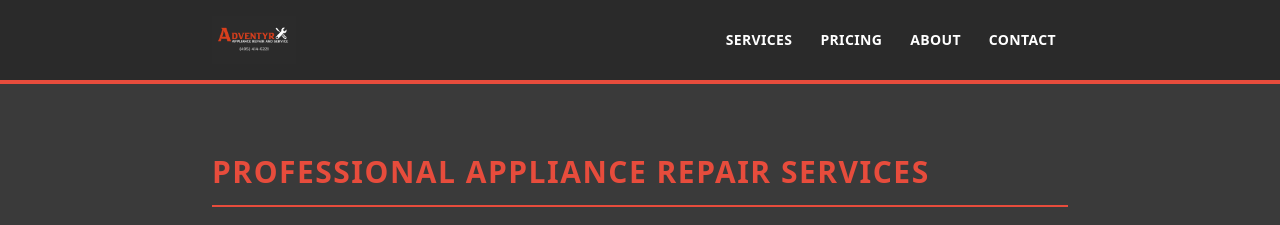
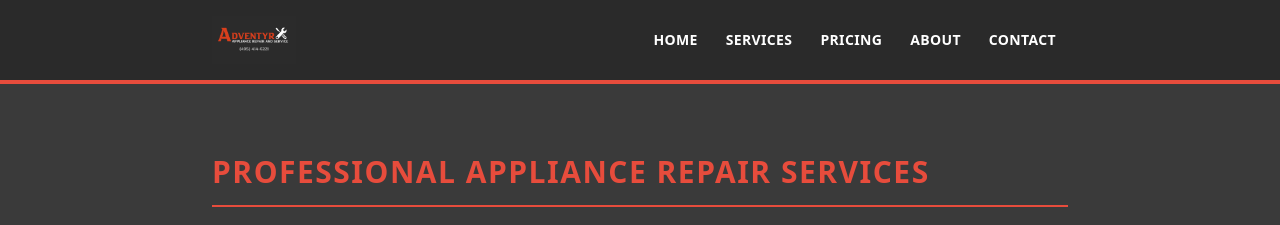
Before and after one commit to DefinitelyNotAnOrca/definitelynotanorca.github.io, a Jekyll site: the page built from index.md, in a window 1280 px wide. Shown: the top 225 px of the page. Built offline with Jekyll 4.4.1, drawn with Linux system fonts in a browser that asks for light colours; nearby versions of some CDN libraries.

Commit message:
Update header.html

```diff
--- a/_includes/header.html
+++ b/_includes/header.html
@@ -7,10 +7,11 @@
     </div>
 
     <nav class="flex items-center space-x-1 flex-wrap">
-      <a class="text-white font-semibold px-3 py-2 rounded transition-all duration-300 uppercase text-xs sm:text-sm tracking-wide hover:bg-adventyr-orange whitespace-nowrap" href="{{ '/services' | relative_url }}">Services</a>
-      <a class="text-white font-semibold px-3 py-2 rounded transition-all duration-300 uppercase text-xs sm:text-sm tracking-wide hover:bg-adventyr-orange whitespace-nowrap" href="{{ '/pricing' | relative_url }}">Pricing</a>
-      <a class="text-white font-semibold px-3 py-2 rounded transition-all duration-300 uppercase text-xs sm:text-sm tracking-wide hover:bg-adventyr-orange whitespace-nowrap" href="{{ '/about' | relative_url }}">About</a>
-      <a class="text-white font-semibold px-3 py-2 rounded transition-all duration-300 uppercase text-xs sm:text-sm tracking-wide hover:bg-adventyr-orange whitespace-nowrap" href="{{ '/contact' | relative_url }}">Contact</a>
+      <a class="text-white font-semibold px-3 py-2 rounded uppercase text-xs sm:text-sm tracking-wide whitespace-nowrap" href="{{ '/' | relative_url }}">Home</a>
+      <a class="text-white font-semibold px-3 py-2 rounded uppercase text-xs sm:text-sm tracking-wide whitespace-nowrap" href="{{ '/services' | relative_url }}">Services</a>
+      <a class="text-white font-semibold px-3 py-2 rounded uppercase text-xs sm:text-sm tracking-wide whitespace-nowrap" href="{{ '/pricing' | relative_url }}">Pricing</a>
+      <a class="text-white font-semibold px-3 py-2 rounded uppercase text-xs sm:text-sm tracking-wide whitespace-nowrap" href="{{ '/about' | relative_url }}">About</a>
+      <a class="text-white font-semibold px-3 py-2 rounded uppercase text-xs sm:text-sm tracking-wide whitespace-nowrap" href="{{ '/contact' | relative_url }}">Contact</a>
     </nav>
   </div>
 </header>
```
